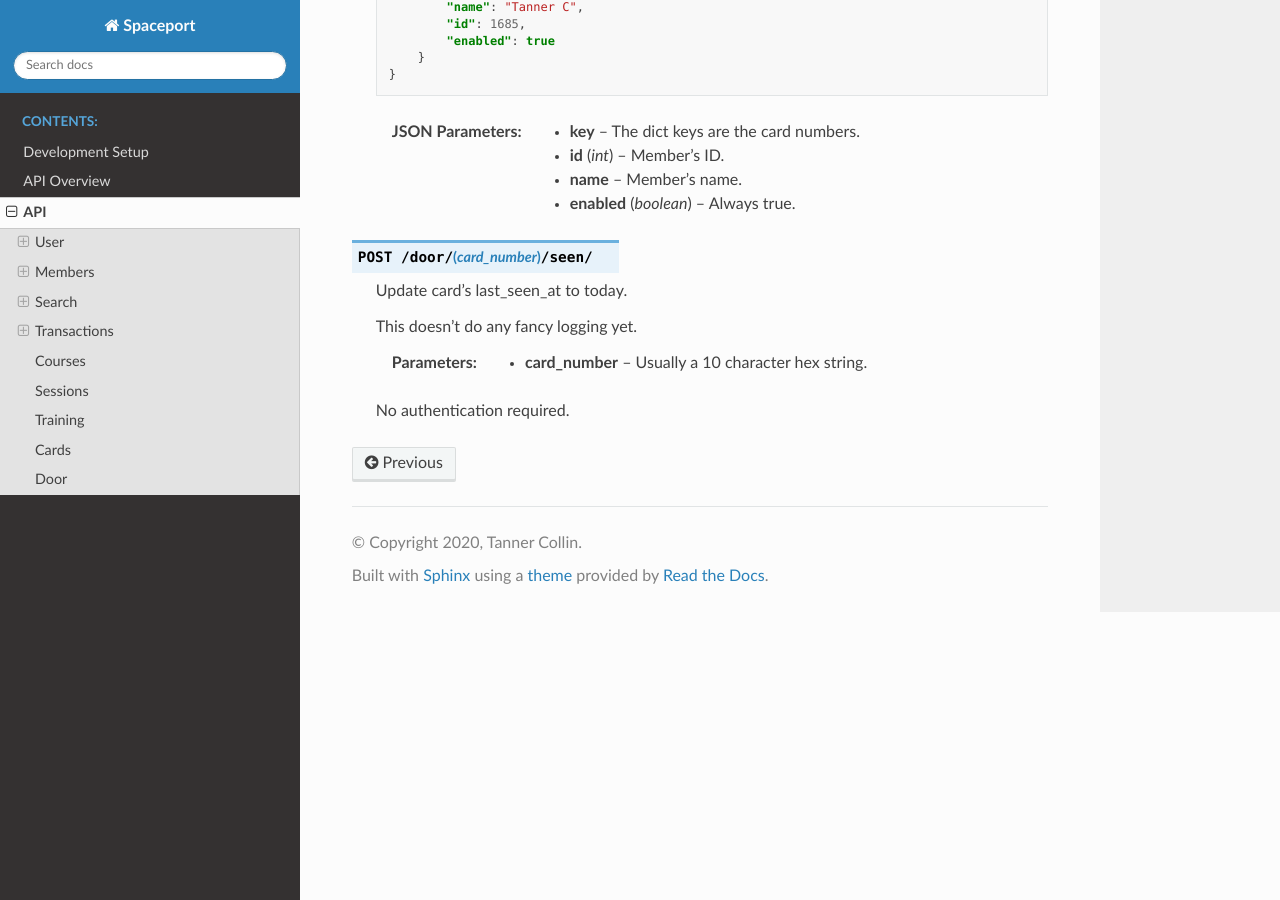
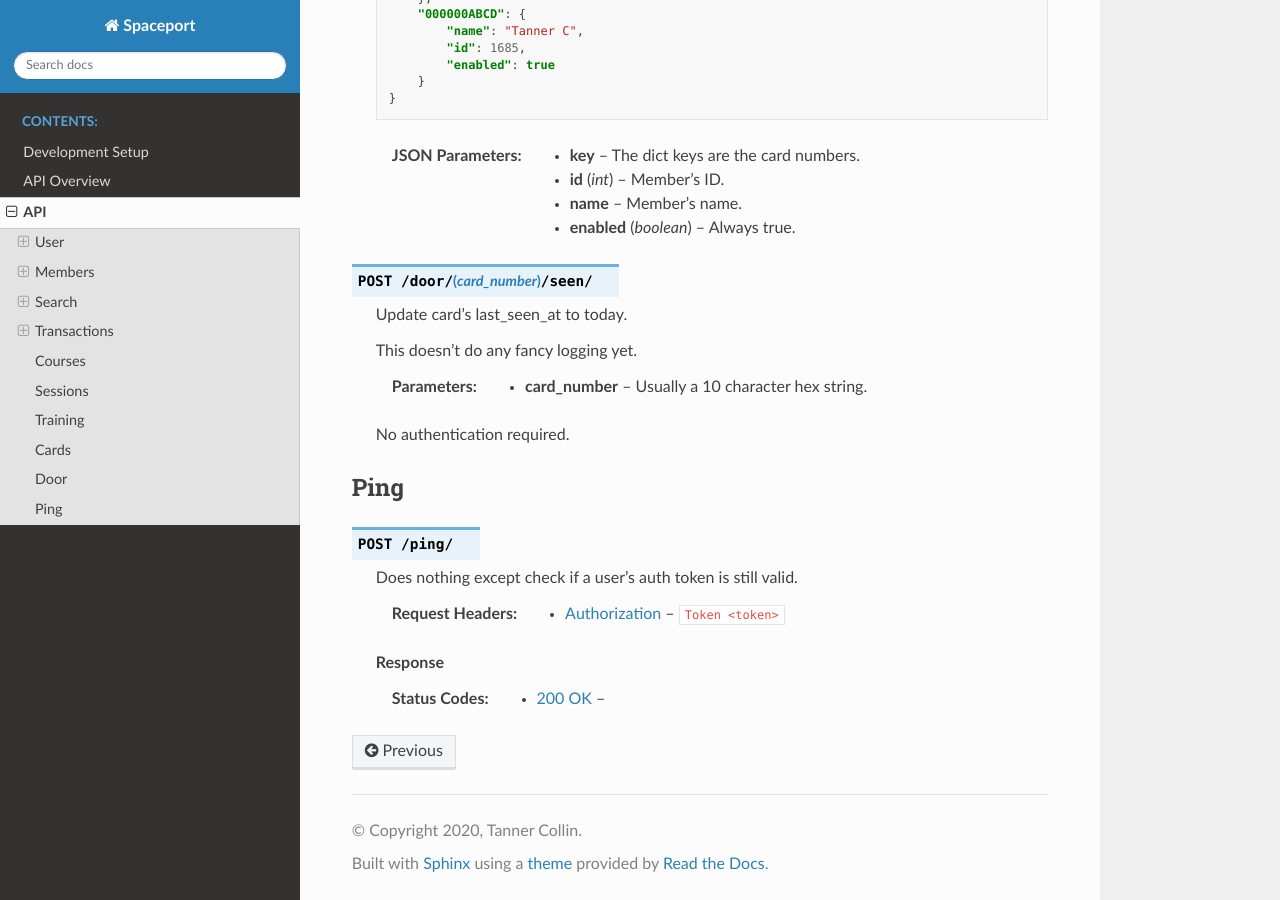
Before and after one commit to Protospace/spaceport, a Sphinx documentation site: the page built from apiserver/docs/source/api.rst, in a window 1280 px wide and 900 px high, scrolled down 16970 px. Built offline with Sphinx 7.4.7 and the Read the Docs theme 2.0.0, drawn with Linux system fonts in a browser that asks for light colours.

Commit message:
Add /ping/ route to docs

```diff
--- a/apiserver/docs/source/api.rst
+++ b/apiserver/docs/source/api.rst
@@ -893,3 +893,17 @@ Door
     :param card_number: Usually a 10 character hex string.
 
     No authentication required.
+
+
+Ping
+----
+
+.. http:post:: /ping/
+
+    Does nothing except check if a user's auth token is still valid.
+
+    :requestheader Authorization: ``Token <token>``
+
+    **Response**
+
+    :status 200:
```
Also changed, not shown: apiserver/docs/source/apioverview.rst (+4 -4 lines).
